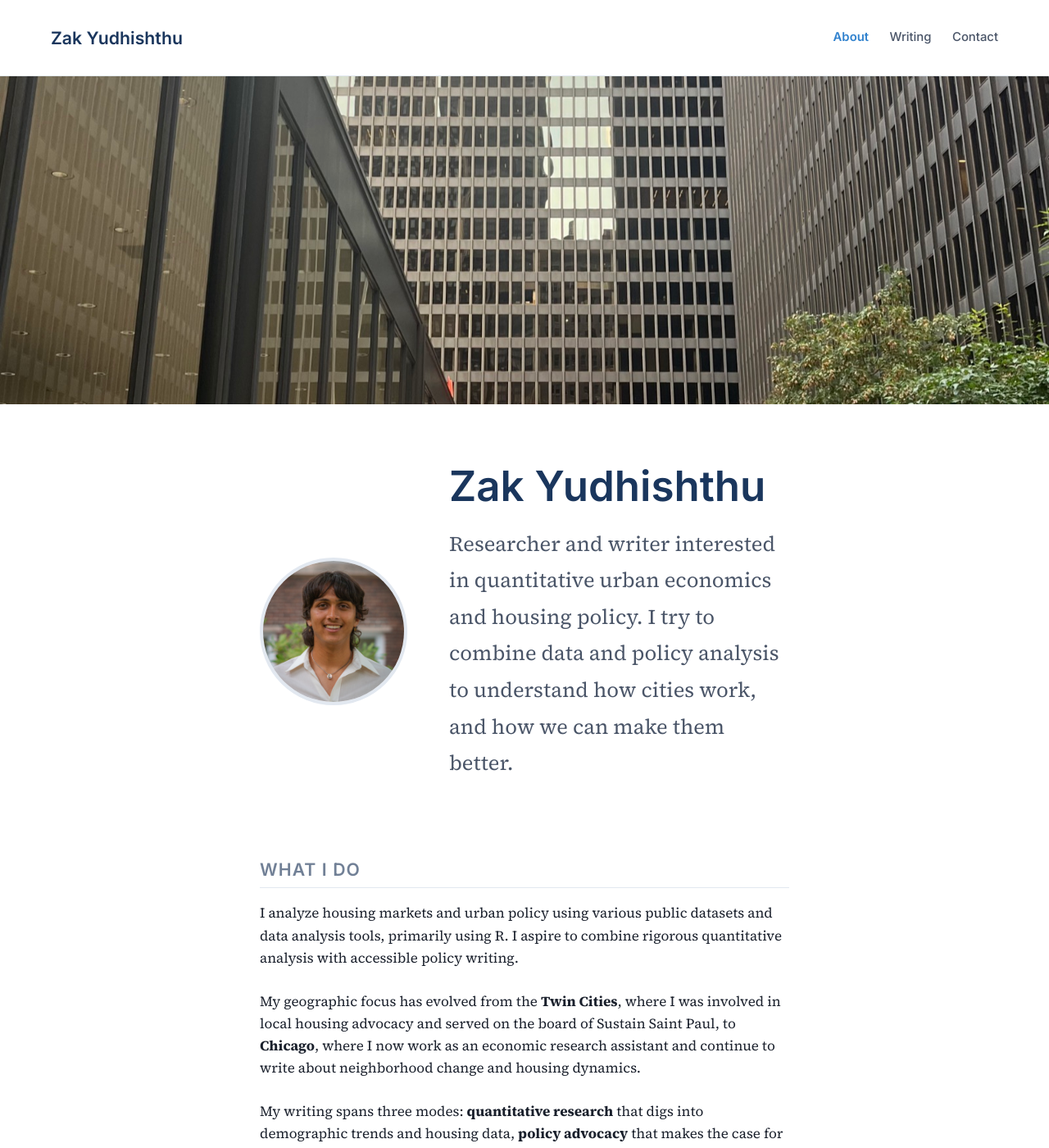
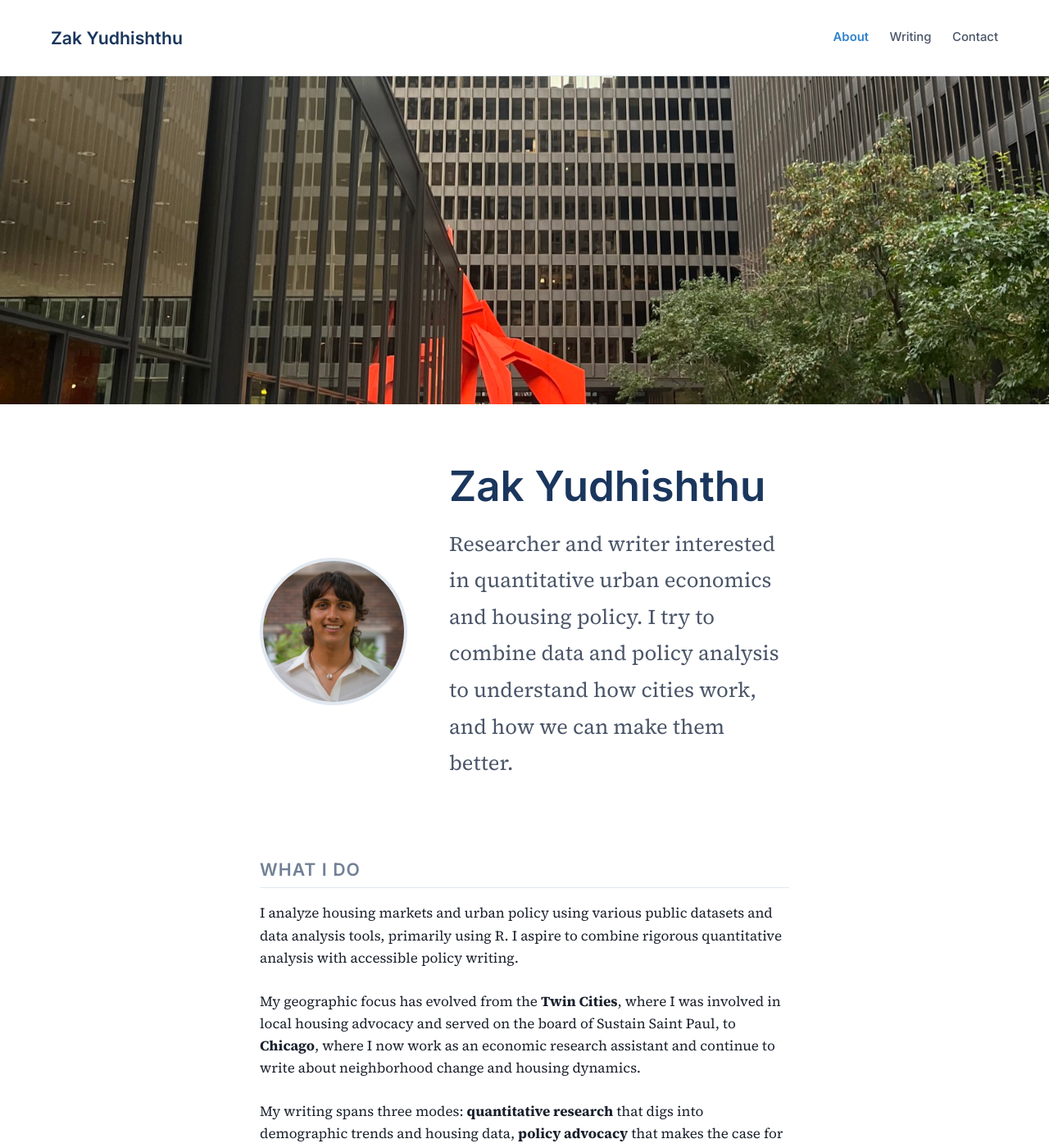
Before and after one commit to zakyudhishthu/personal-site, a Jekyll site: the page built from index.md, in a window 1280 px wide and 1400 px high. Shown: the whole window at 82% size. Built offline with Jekyll 4.4.1, drawn with Linux system fonts in a browser that asks for light colours.

Commit message:
Adjust hero banner to show Flamingo sculpture
Co-Authored-By: Claude Opus 4.5 <noreply@anthropic.com>

```diff
--- a/_sass/_layout.scss
+++ b/_sass/_layout.scss
@@ -201,7 +201,7 @@
     width: 100%;
     height: 400px;
     object-fit: cover;
-    object-position: center;
+    object-position: center 70%;
     display: block;
   }
 }
```
